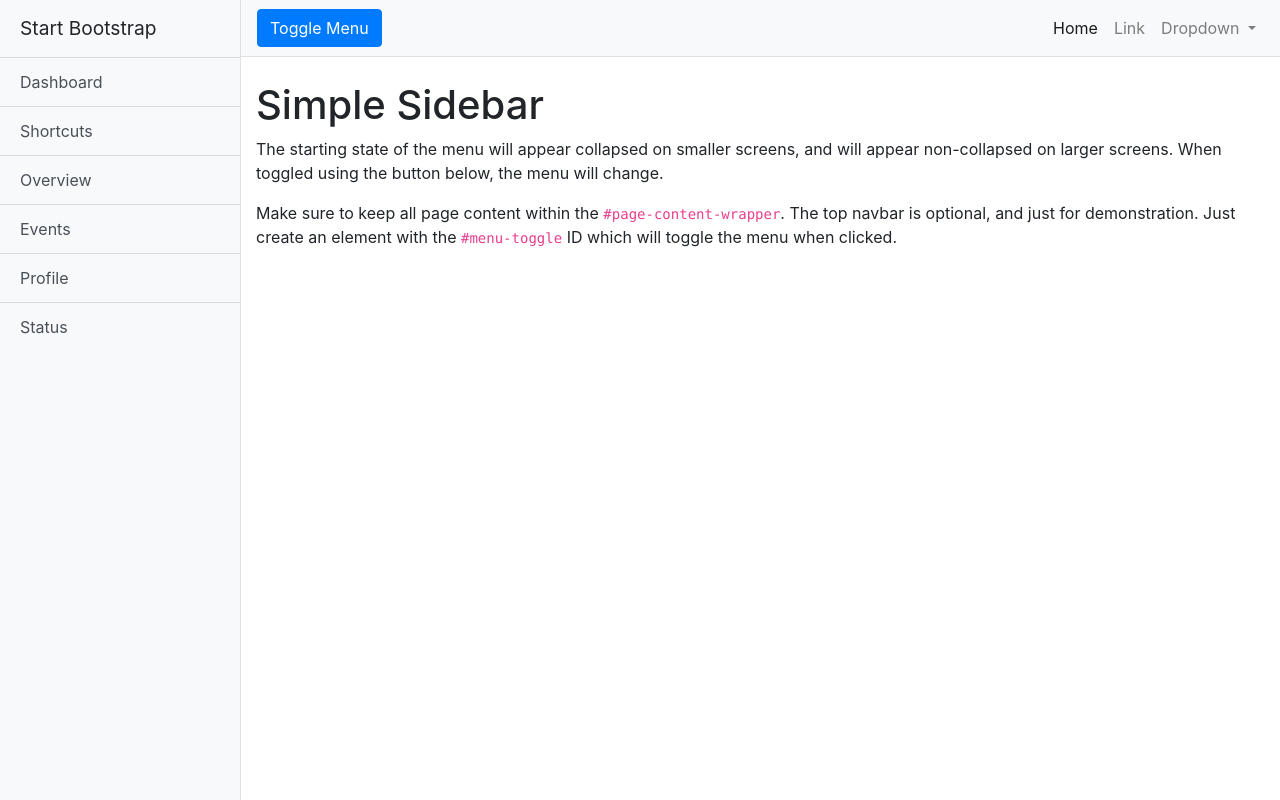
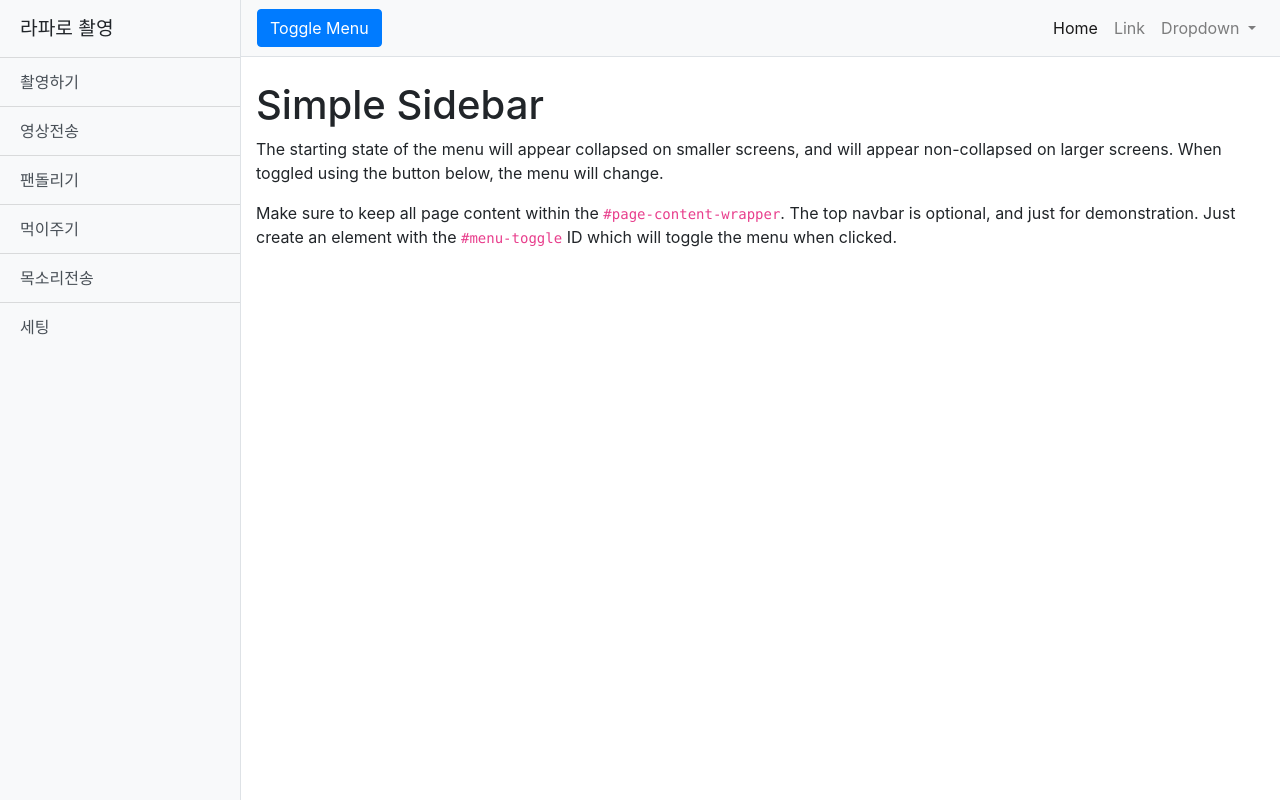
Before and after one commit to newwaveapp/first-django, a Django app: page /hello/ in a window 1280 px wide. Run offline with Django 3.2, Linux system fonts and the light colour scheme; some libraries are stand-ins or nearby versions.

Commit message:
second commit

```diff
--- a/MyProject/urls.py
+++ b/MyProject/urls.py
@@ -19,5 +19,6 @@ from django.conf.urls import include, url
 
 urlpatterns = [
     url(r'^hello/', include('hello.urls')),
+    url(r'', include('hello.urls')),
     path('admin/', admin.site.urls),
 ]
--- a/hello/templates/hello/index.html
+++ b/hello/templates/hello/index.html
@@ -26,14 +26,14 @@
 
     <!-- Sidebar -->
     <div class="bg-light border-right" id="sidebar-wrapper">
-      <div class="sidebar-heading">Start Bootstrap </div>
+      <div class="sidebar-heading">라파로 촬영 </div>
       <div class="list-group list-group-flush">
-        <a href="#" class="list-group-item list-group-item-action bg-light">Dashboard</a>
-        <a href="#" class="list-group-item list-group-item-action bg-light">Shortcuts</a>
-        <a href="#" class="list-group-item list-group-item-action bg-light">Overview</a>
-        <a href="#" class="list-group-item list-group-item-action bg-light">Events</a>
-        <a href="#" class="list-group-item list-group-item-action bg-light">Profile</a>
-        <a href="#" class="list-group-item list-group-item-action bg-light">Status</a>
+        <a href="#" class="list-group-item list-group-item-action bg-light">촬영하기</a>
+        <a href="#" class="list-group-item list-group-item-action bg-light">영상전송</a>
+        <a href="#" class="list-group-item list-group-item-action bg-light">팬돌리기</a>
+        <a href="#" class="list-group-item list-group-item-action bg-light">먹이주기</a>
+        <a href="#" class="list-group-item list-group-item-action bg-light">목소리전송</a>
+        <a href="#" class="list-group-item list-group-item-action bg-light">세팅</a>
       </div>
     </div>
     <!-- /#sidebar-wrapper -->
```
